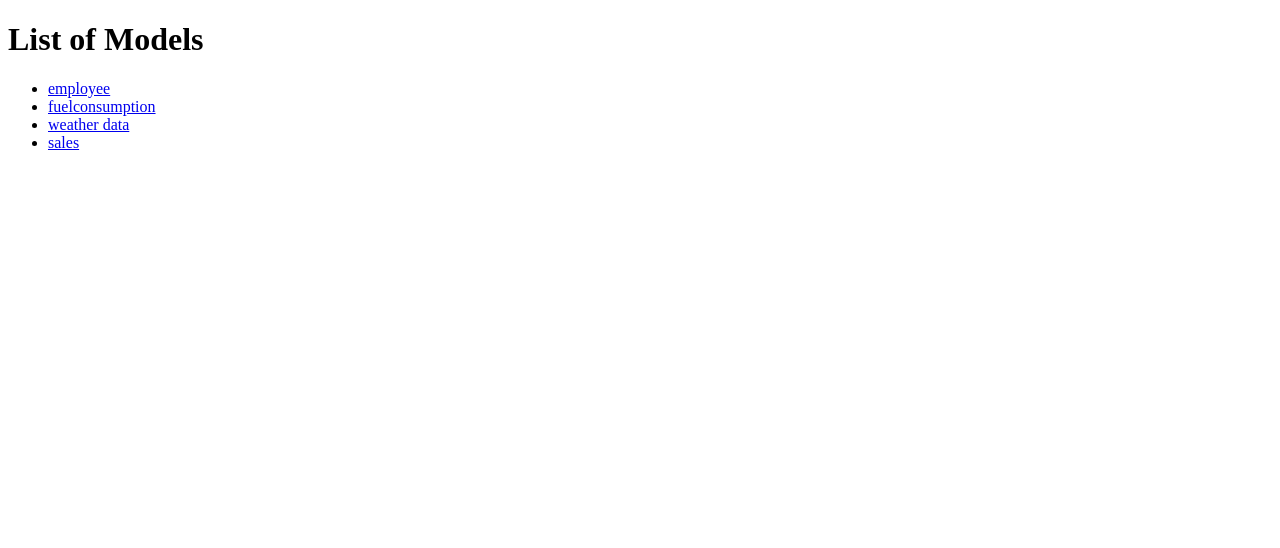
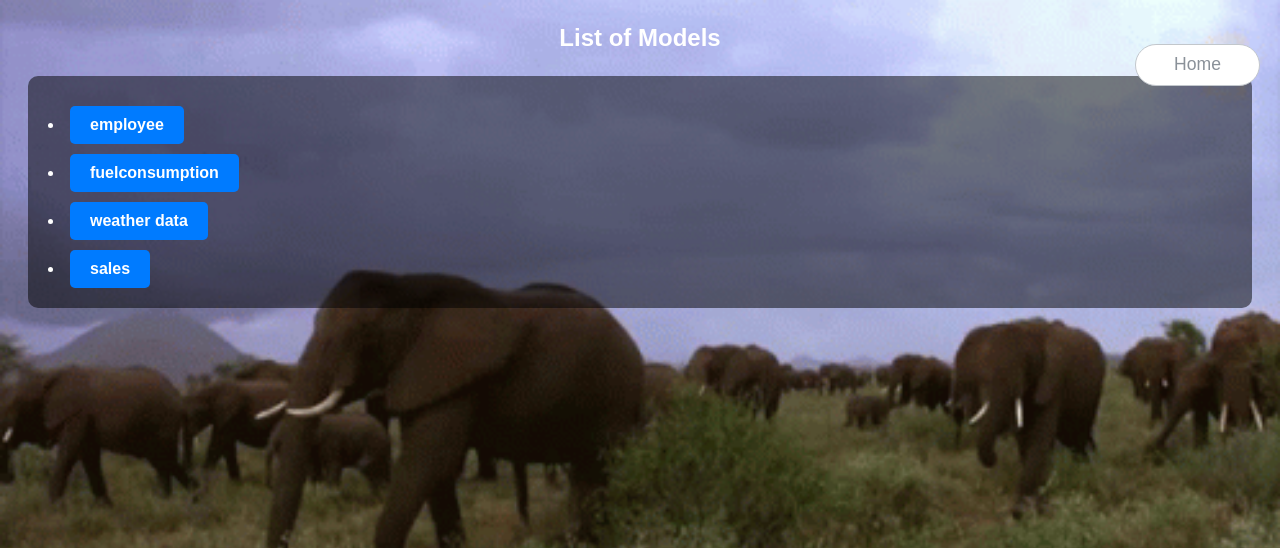
Before and after one commit to Harisai-edb/postgreAI, a Django app: page /empstat/model_list/ in a window 1280 px wide. Shown: the top 548 px of the page. Run offline with Django 4.2, Linux system fonts and the light colour scheme.

Commit message:
Still issue with home button

```diff
--- a/pgai/empstat/static/css/styles.css
+++ b/pgai/empstat/static/css/styles.css
@@ -1,6 +1,6 @@
 /* Apply styles to the body element */
 body {
-    background-image: url('path_to_your_background.gif'); /* Replace 'path_to_your_background.gif' with the actual path to your GIF image */
+    background-image: url('images/elephants-walking.gif'); /* Replace 'path_to_your_background.gif' with the actual path to your GIF image */
     background-repeat: no-repeat;
     background-size: cover;
     background-position: center top;
@@ -55,3 +55,32 @@ section a {
 section a:hover {
     background-color: #0056b3; /* Change link background color on hover */
 }
+
+.homebutton {
+    right: 0px;
+    width: 125px;
+    padding-top: 20px;
+    padding-right: 20px;
+    position: fixed;
+    z-index: 2;}
+
+.homebutton a {
+    display: block;
+    margin-bottom: 1em;
+    padding: 0.3em 1.25em;
+    border: 1px solid #c2c7cc;
+    font-family: 'Open-Sans', sans-serif;
+    font-size: 1.1em;
+    line-height: 1.667em;
+    text-decoration: none;
+    color: #8a9199;
+    cursor: pointer;
+    background: #fff;
+    transition: color,border-color ease 0.3s;
+    border-radius: 2em;
+}
+.homebutton a:hover {
+    border-color: #42B6F3;
+    color: #42B6F3;
+    text-decoration: none;
+}
--- a/pgai/empstat/templates/pgai/model_list.html
+++ b/pgai/empstat/templates/pgai/model_list.html
@@ -1,17 +1,26 @@
 <!DOCTYPE html>
 <html>
+{% load static %}
+
+<div class="homebutton">
+    <a href="{ % url 'home' %}">Home</a>
+    </div>
+
 <head>
     <title>Model List</title>
+    <link rel="stylesheet" type="text/css" href="{% static 'css/styles.css' %}" >
 </head>
 <body>
-    <h1>List of Models</h1>
+    <h3>List of Models</h3>
 
-    <ul>
+    <section>
         {% for model in models %}
         <li>
             <a href="{{ model.model_url }}">{{ model.model_name }}</a>
         </li>
         {% endfor %}
-    </ul>
+    </section>
+
+
 </body>
 </html>
--- a/pgai/empstat/urls.py
+++ b/pgai/empstat/urls.py
@@ -4,7 +4,7 @@ from django.urls import path
 from . import views
 
 urlpatterns = [
-    path('', views.home, name='home'),
+    path('home/', views.home, name='home'),
     path('ml-features/', views.ml_features, name='ml_features'),
     path('data_analysis/', views.data_analysis, name='data_analysis'),
     path('timeseries_analysis/', views.timeseries_analysis, name='timeseries_analysis'),
```
Also changed, not shown: pgai/empstat/templates/pgai/home.html (+9 -1 lines), pgai/empstat/static/css/images/elephants-walking.gif (renamed from pgai/empstat/static/images/elephants-walking.gif).
